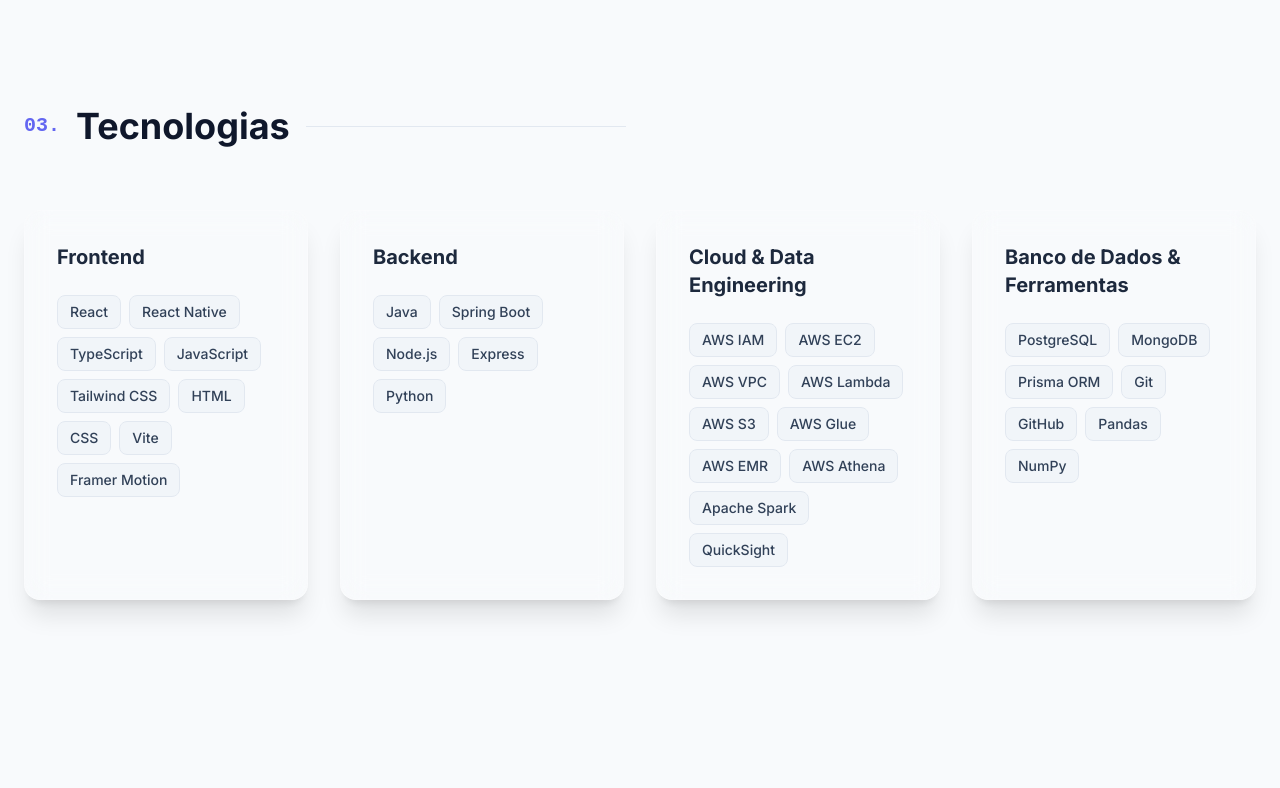
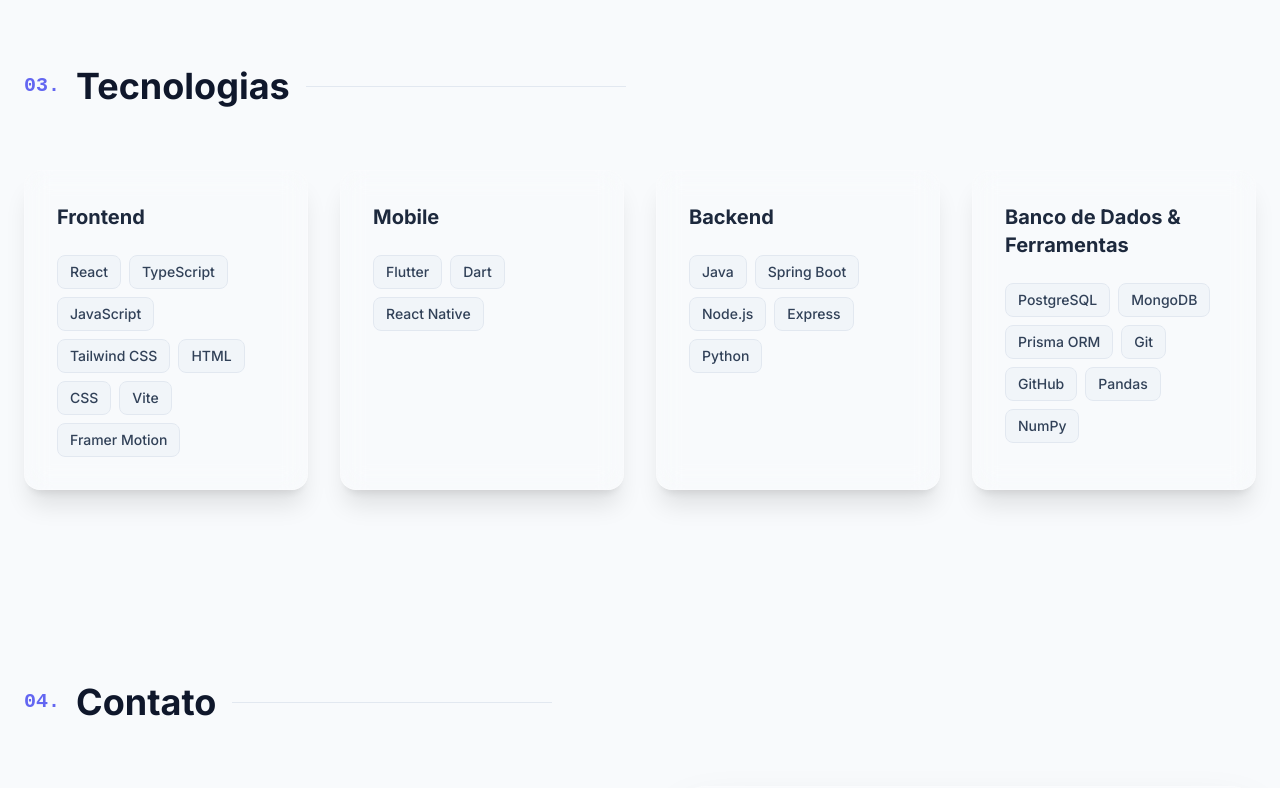
Before and after one commit to luccaHEN/PortfolioLucca, a React (Vite) app: page / in a window 1280 px wide. Shown: the part 2460-3248 px from the top of the page. Built offline with nearby package versions, Linux system fonts and the light colour scheme.

Commit message:
feat: update Sumasflix project data and reorganize skills

```diff
--- a/src/data/portfolioData.ts
+++ b/src/data/portfolioData.ts
@@ -1,4 +1,4 @@
-export type ProjectType = 'Frontend' | 'Backend' | 'Fullstack';
+export type ProjectType = 'Frontend' | 'Backend' | 'Fullstack' | 'Fullstack & Mobile';
 
 export interface Project {
   id: string;
@@ -44,7 +44,7 @@
 {
   "id": "1",
   "title": "Sumasflix",
-  "description": "Plataforma fullstack desenvolvida para streamers organizarem e gerenciarem sessões de filmes com foco em interatividade e engajamento da comunidade. A aplicação integra-se à API do TMDB para busca, avaliação e gerenciamento de títulos, além de oferecer um “Modo Streamer” com agendamento de sessões, registro de indicações do chat e geração de métricas dinâmicas, como rankings dos filmes mais bem avaliados e pódio de resgatadores.",
+  "description": "Ecossistema multiplataforma (Web e Mobile) focado em potencializar o engajamento de streamers com suas comunidades através de sessões interativas de filmes. A solução moderniza a interação ao vivo, conectando a API do TMDB a um 'Modo Streamer' exclusivo, que conta com regras gamificadas, agendamentos automatizados e métricas dinâmicas para a audiência.",
   "type": "Fullstack",
   "techStack": [
     "React",
@@ -52,17 +52,20 @@
     "Node.js",
     "Express",
     "Prisma",
-    "PostgreSQL"
+    "PostgreSQL",
+    "Flutter",
+    "Dart"
   ],
   "githubUrl": "#",
   "liveUrl": "https://sumasflix.com.br/",
   "features": [
-    "Integração com API do TMDB para busca de catálogo de filmes",
-    "Dashboard com métricas, gráficos e Pódio de Resgates do chat",
-    "Roleta interativa com animações (canvas-confetti) para sorteios ao vivo",
-    "Listas públicas com URL compartilhável para os espectadores",
-    "Sistema de Drag-and-Drop para reordenar a fila de filmes agendados",
-    "Autenticação e controle de acesso seguros com JWT"
+    "Integração completa de catálogo e metadados via API do TMDB",
+    "Dashboard analítico com gráficos de desempenho e Pódio de Engajamento para a comunidade",
+    "Modo Streamer com Roleta Interativa e animações imersivas para sorteios ao vivo",
+    "App Mobile complementar com calendário de sessões e Notificações Push",
+    "Geração de listas públicas de filmes com URLs compartilháveis para os espectadores",
+    "Interface intuitiva com sistema de Drag-and-Drop para reordenar a fila de agendamentos",
+    "Arquitetura segura com controle de acesso e autenticação baseada em JWT"
   ]
 }
 ,
@@ -103,7 +106,6 @@
     title: "Frontend",
     skills: [
       "React",
-      "React Native",
       "TypeScript",
       "JavaScript",
       "Tailwind CSS",
@@ -114,6 +116,14 @@
     ]
   },
   {
+    title: "Mobile",
+    skills: [
+      "Flutter",
+      "Dart",
+      "React Native"
+    ]
+  },
+  {
     title: "Backend",
     skills: [
       "Java",
@@ -121,21 +131,6 @@
       "Node.js",
       "Express",
       "Python"
-    ]
-  },
-  {
-    title: "Cloud & Data Engineering",
-    skills: [
-      "AWS IAM",
-      "AWS EC2",
-      "AWS VPC",
-      "AWS Lambda",
-      "AWS S3",
-      "AWS Glue",
-      "AWS EMR",
-      "AWS Athena",
-      "Apache Spark",
-      "QuickSight"
     ]
   },
   {
```
